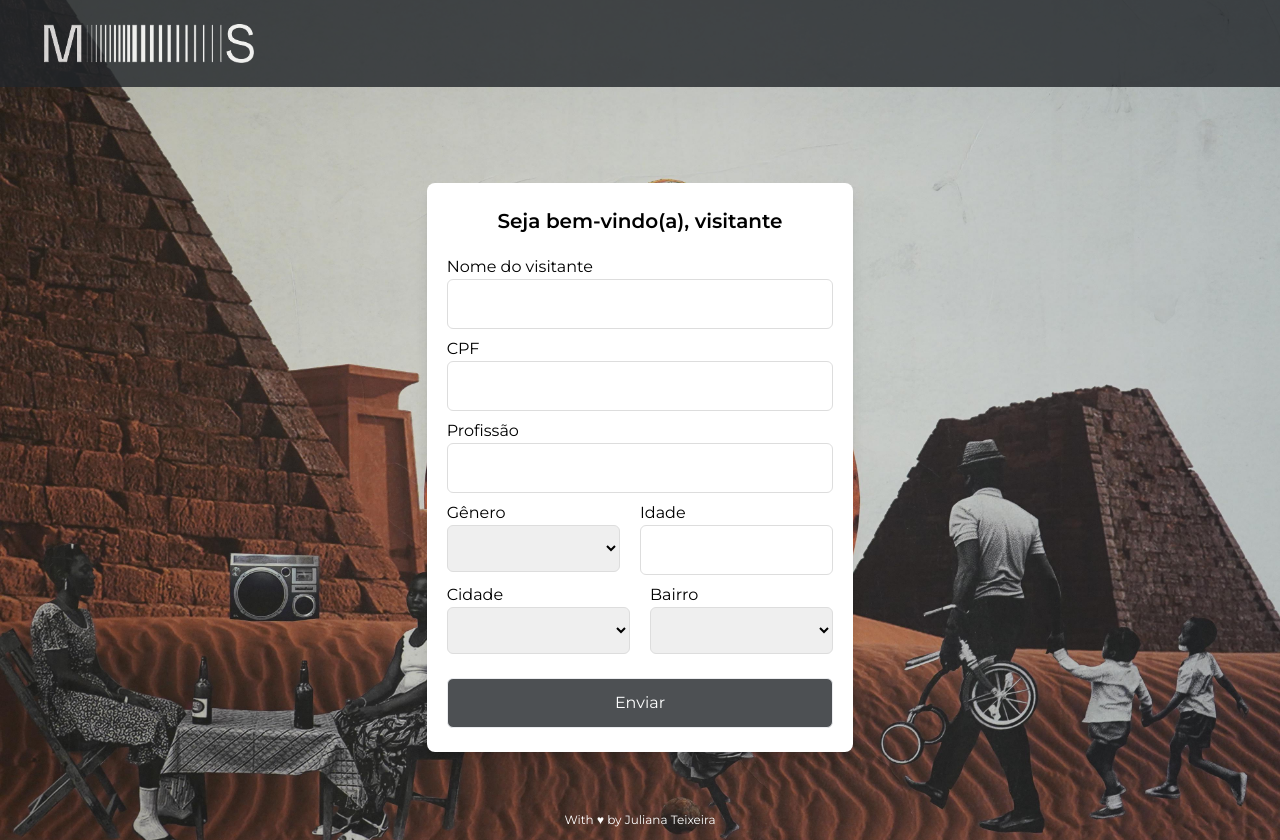
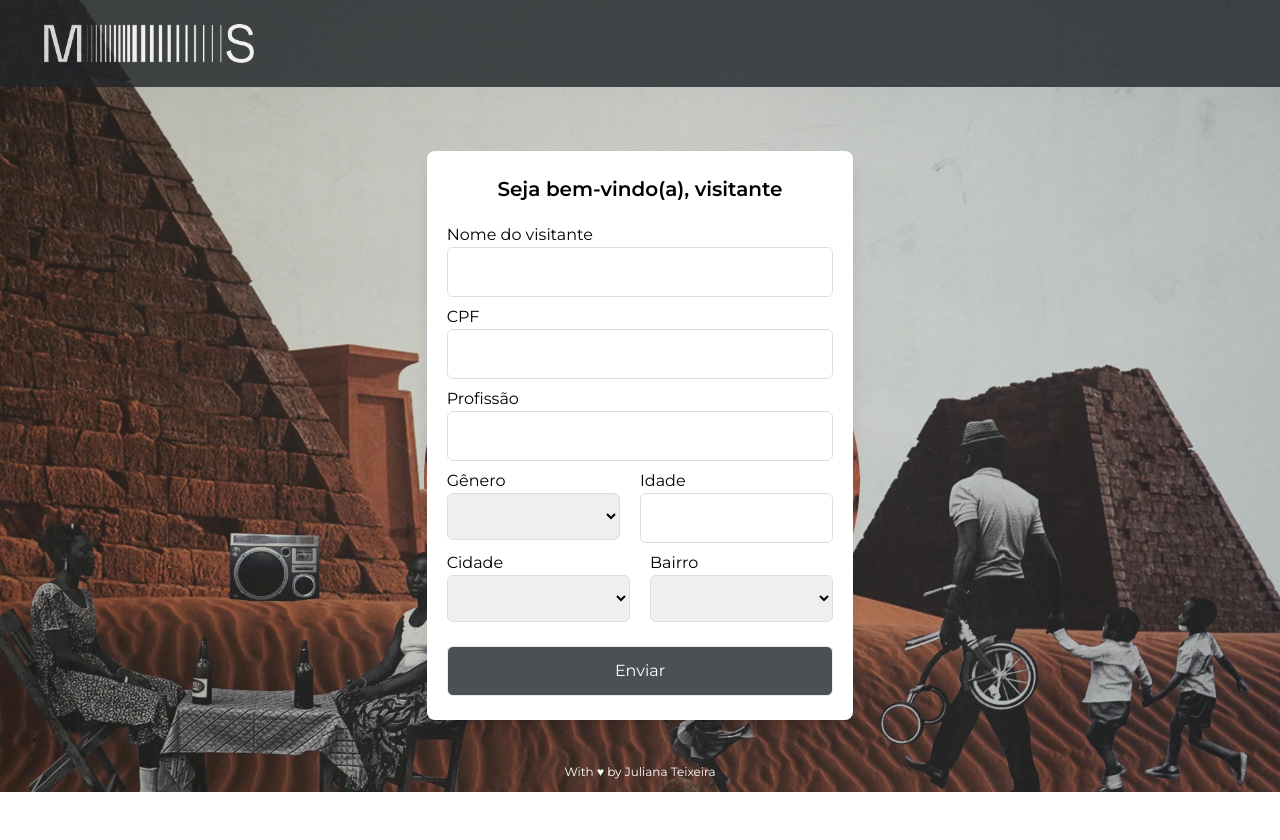
Before and after one commit to ajuteixeira/museu-registro-visitantes, a React (Vite) app: page / in a window 1280 px wide. After the commit the page ends 800 px from the top, so only its background shows below. Built offline with nearby package versions, Linux system fonts and the light colour scheme.

Commit message:
ajustes no design

```diff
--- a/src/pages/Home.jsx
+++ b/src/pages/Home.jsx
@@ -5,7 +5,7 @@ import Header from "../components/Header";
 export default function Home() {
   return (
     <>
-      <section className="h-full flex flex-col items-center justify-start gap-12 bg-center bg-cover bg-no-repeat bg-fixed bg-[url('./assets/images/bg.jpg')]">
+      <section className="h-full flex flex-col items-center justify-start gap-8 bg-center bg-cover bg-no-repeat bg-fixed bg-[url('./assets/images/bg.jpg')]">
         <Header />
         <VisitorForm />
         <Footer />
--- a/src/pages/Login.jsx
+++ b/src/pages/Login.jsx
@@ -1,5 +1,4 @@
 import Header from "../components/Header";
-import Footer from "../components/Footer";
 import LoginForm from "../components/LoginForm";
 
 export default function Login() {
@@ -8,7 +7,6 @@ export default function Login() {
       <section className="h-screen flex flex-col items-center justify-start gap-14 bg-center bg-cover bg-no-repeat bg-fixed bg-[url('./assets/images/bg.jpg')]">
         <Header />
         <LoginForm />
-        <Footer />
       </section>
     </>
   );
```
